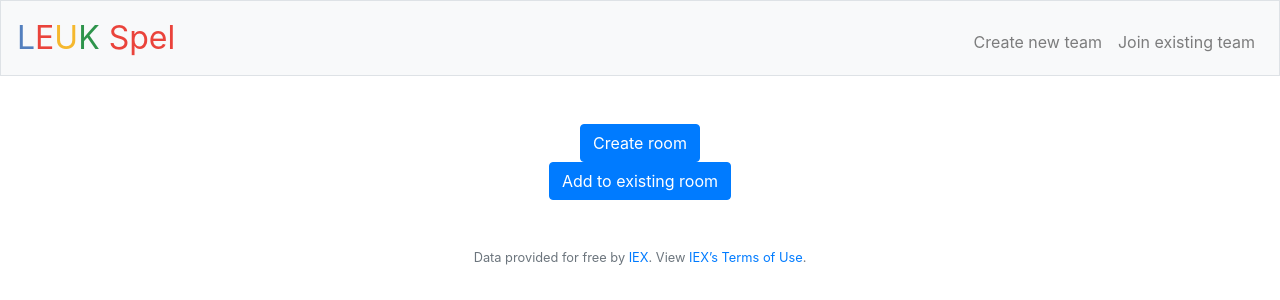
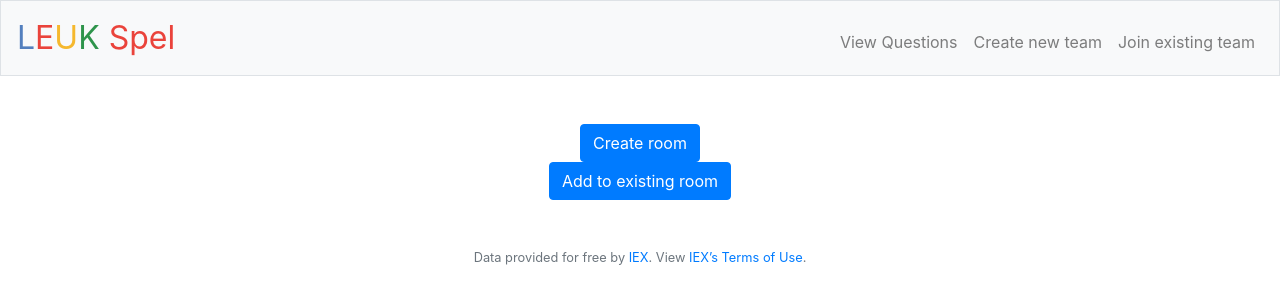
Before and after one commit to Renskejorien/webIK, a Flask app: page / in a window 1280 px wide. Shown: the top 300 px of the page. Run offline with Flask 2, Linux system fonts and the light colour scheme; some libraries are stand-ins or nearby versions.

Commit message:
question.py aangemaakt

```diff
--- a/webIK/application.py
+++ b/webIK/application.py
@@ -90,3 +90,11 @@ def errorhandler(e):
 # Listen for errors
 for code in default_exceptions:
     app.errorhandler(code)(errorhandler)
+
+@app.route("/questions", methods=["GET", "POST"])
+@login_required
+def question(category, difficulty):
+    """Handles a new question"""
+
+
+    return render_template("questions.html")
--- a/webIK/templates/layout.html
+++ b/webIK/templates/layout.html
@@ -45,6 +45,7 @@
                     </ul>
                 {% else %}
                     <ul class="navbar-nav ml-auto mt-2">
+                        <li class="nav-item"><a class="nav-link" href="/questions">View Questions</a></li>
                         <li class="nav-item"><a class="nav-link" href="/new">Create new team</a></li>
                         <li class="nav-item"><a class="nav-link" href="/existing">Join existing team</a></li>
                     </ul>
```
